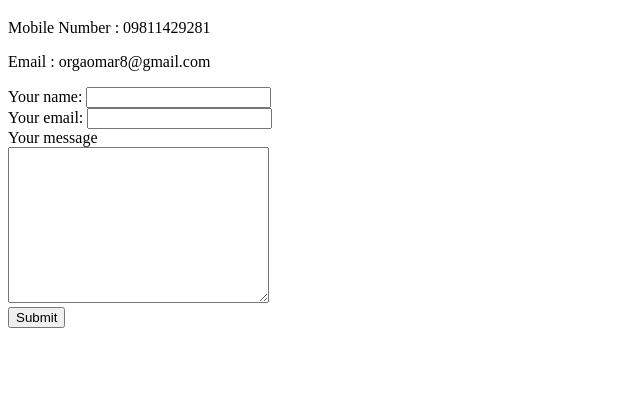
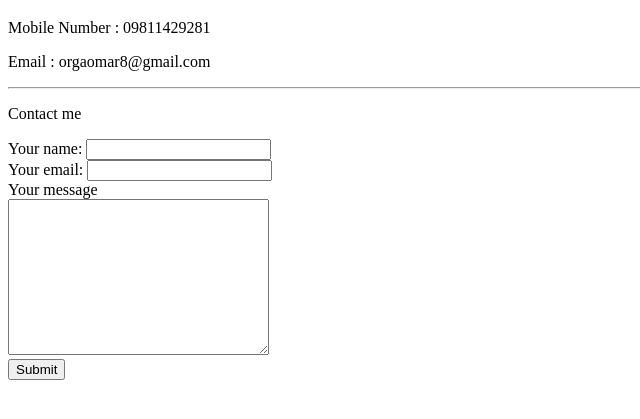
Before and after one commit to omar00-bot/cv, a plain HTML site: page contact.html in a window 1280 px wide. Shown: the part 61-480 px from the top of the page, without its empty margins (0-640 px from the left). Drawn offline with Linux system fonts and the light colour scheme.

Commit message:
Update contact.html

```diff
--- a/contact.html
+++ b/contact.html
@@ -10,6 +10,8 @@
     <h1>My contact details</h1>
     <p>Mobile Number : 09811429281</p>
     <p>Email : orgaomar8@gmail.com</p>
+    <hr>
+    <p>Contact me</p>
     <form action="mailto:orgaomar8@gmail.com" method="post" enctype="text/plain">
         <label for="">Your name:</label>
         <input type="text" name="yourName" id=""><br>
```
